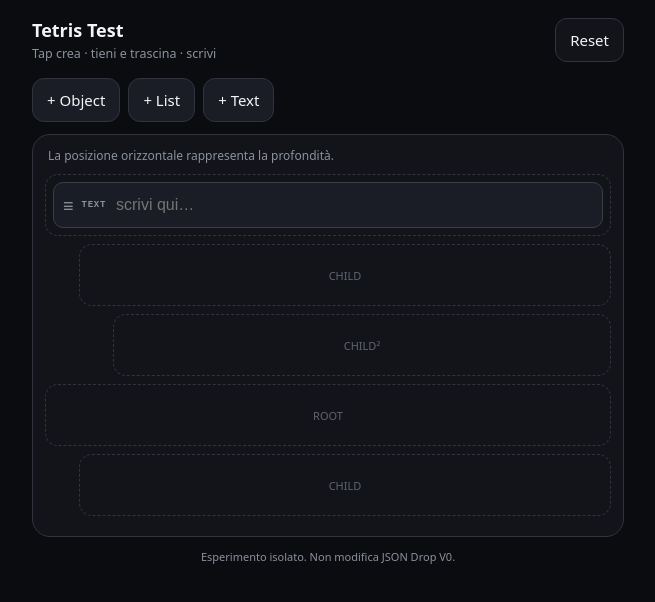
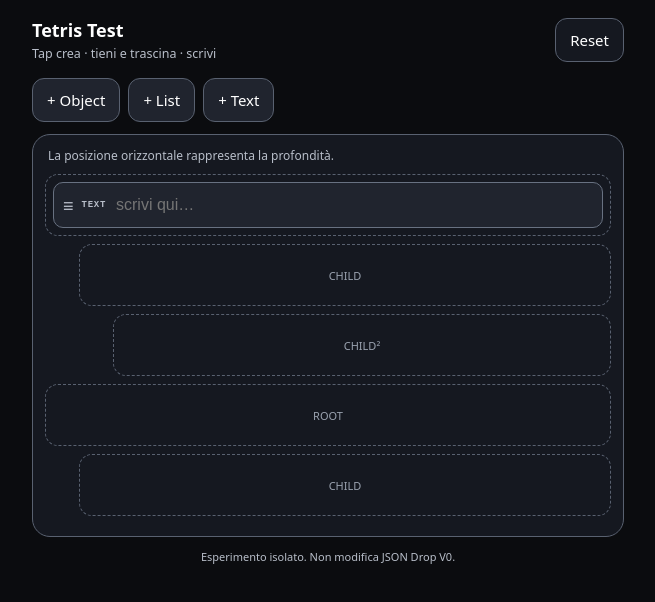
Before and after one commit to InspireEureka/json-drop, a website: page tetris-test.html in a window 1280 px wide. Both pictures are taken after a click on the button "+ Text". Shown: the whole page, without its empty margins (312-967 px from the left). Drawn offline with Linux system fonts and the light colour scheme.

Commit message:
Increase contrast in Tetris slot test

```diff
--- a/tetris-test.html
+++ b/tetris-test.html
@@ -5,7 +5,7 @@
 <meta name="viewport" content="width=device-width,initial-scale=1,viewport-fit=cover">
 <title>JSON Drop · Tetris Test</title>
 <style>
-:root{color-scheme:dark;--bg:#0b0c0f;--panel:#12141a;--card:#1a1d25;--line:#30343f;--text:#f4f5f7;--muted:#8b919e;--accent:#8ea6ff}
+:root{color-scheme:dark;--bg:#0b0c0f;--panel:#151820;--card:#20242e;--line:#596170;--text:#ffffff;--muted:#b8bec9;--accent:#9db2ff}
 *{box-sizing:border-box}body{margin:0;background:var(--bg);color:var(--text);font:15px system-ui,-apple-system,sans-serif;overscroll-behavior:none}
 main{max-width:620px;margin:auto;padding:18px 14px 80px}.top{display:flex;align-items:center;justify-content:space-between;margin-bottom:16px}.top b{font-size:18px}.top small{display:block;color:var(--muted);margin-top:3px}
 button{font:inherit;color:inherit}.add{min-height:44px;border:1px solid var(--line);border-radius:12px;background:var(--panel);padding:0 14px}
@@ -13,9 +13,9 @@ button{font:inherit;color:inherit}.add{min-height:44px;border:1px solid var(--li
 .board{position:relative;border:1px solid var(--line);border-radius:18px;background:var(--panel);padding:12px;min-height:380px}
 .hint{color:var(--muted);font-size:12px;margin:0 0 10px 3px}
 .slot{min-height:62px;border:1px dashed var(--line);border-radius:13px;margin:8px 0;display:flex;align-items:center;padding:7px;transition:.15s}.slot[data-depth="1"]{margin-left:34px}.slot[data-depth="2"]{margin-left:68px}.slot.hot{border-color:var(--accent);background:#8ea6ff12}
-.node{width:100%;min-height:46px;border:1px solid #3a3f4c;border-radius:10px;background:var(--card);display:flex;align-items:center;gap:8px;padding:7px 9px;touch-action:none;user-select:none;-webkit-user-select:none}.grip{color:var(--muted);font-size:18px}.node input{min-width:0;flex:1;border:0;outline:0;background:transparent;color:var(--text);font-size:16px}.type{font:700 9px ui-monospace,monospace;color:var(--muted);letter-spacing:.08em}
+.node{width:100%;min-height:46px;border:1px solid #687181;border-radius:10px;background:var(--card);display:flex;align-items:center;gap:8px;padding:7px 9px;touch-action:none;user-select:none;-webkit-user-select:none}.grip{color:var(--muted);font-size:18px}.node input{min-width:0;flex:1;border:0;outline:0;background:transparent;color:var(--text);font-size:16px}.type{font:700 9px ui-monospace,monospace;color:var(--muted);letter-spacing:.08em}
 .node.dragging{position:fixed;z-index:99;width:min(360px,78vw);pointer-events:none;opacity:.94;box-shadow:0 14px 40px #0008;transform:scale(1.02)}
-.empty{color:#5e6470;font-size:11px;margin:auto}.foot{color:var(--muted);font-size:11px;margin-top:12px;text-align:center}
+.empty{color:#9ba3b0;font-size:11px;margin:auto}.foot{color:var(--muted);font-size:11px;margin-top:12px;text-align:center}
 </style>
 </head>
 <body><main>
```
